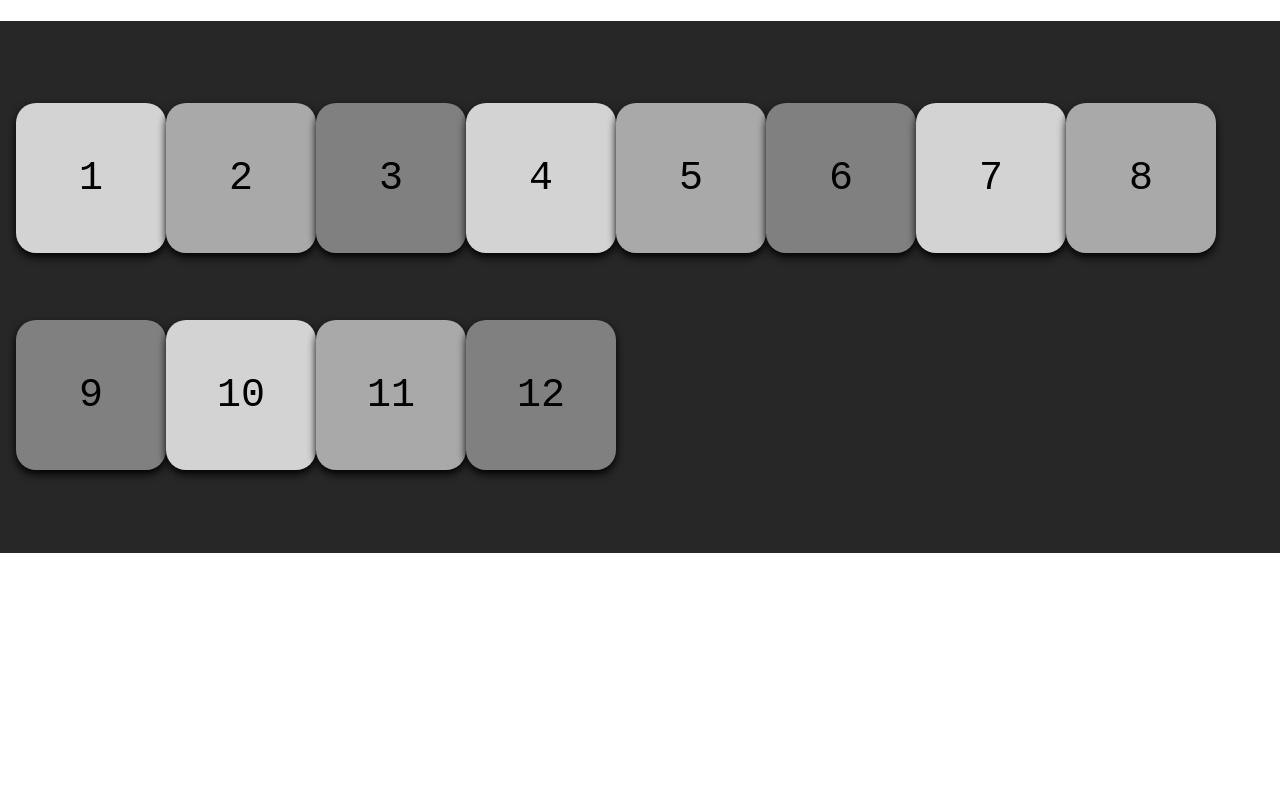
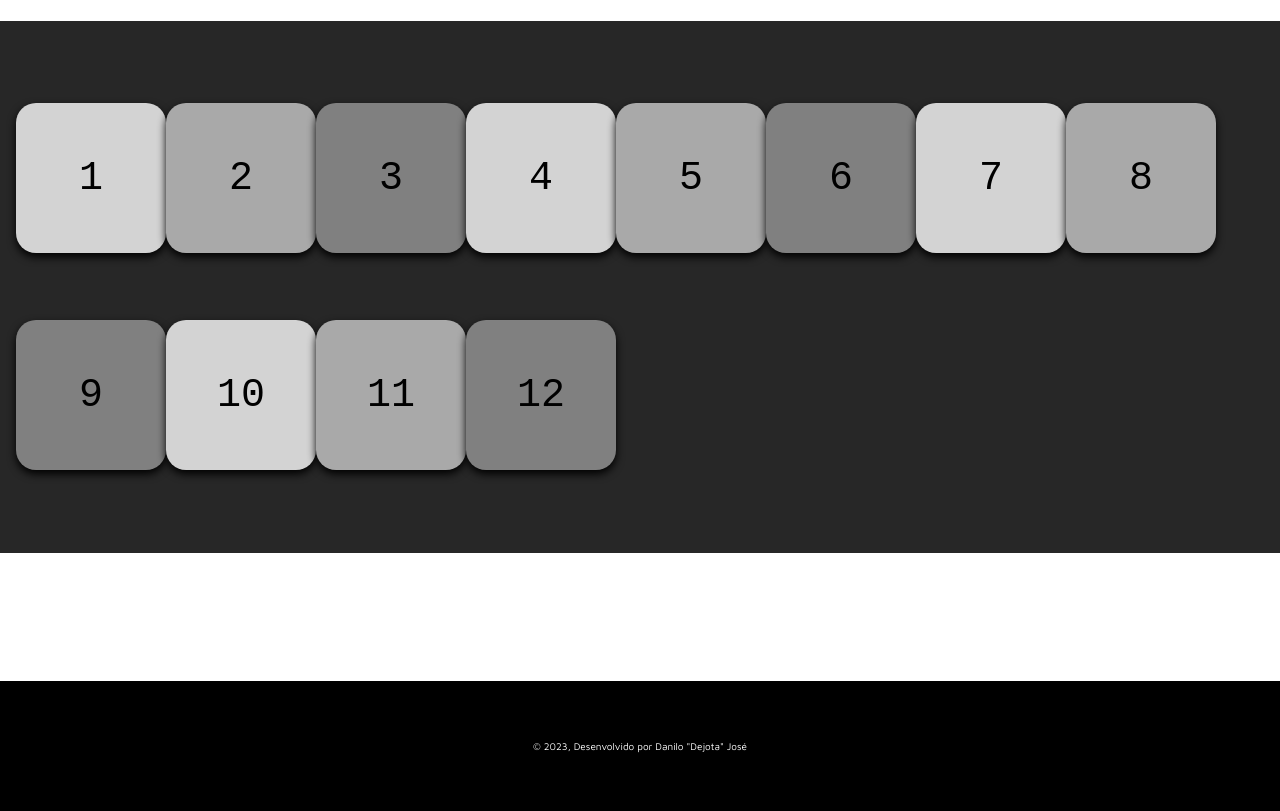
Before and after one commit to odejota/flexbox, a plain HTML site: page index.html in a window 1280 px wide. Shown: the part 10499-11310 px from the top of the page. Before the commit the page ends 11052 px from the top, so only its background shows below. Drawn offline with nearby package versions, Linux system fonts and the light colour scheme.

Commit message:
adição de footer

```diff
--- a/index.html
+++ b/index.html
@@ -27,7 +27,7 @@
     </header>
 
 
-    <p>Para melhor compreensão restaure (diminua) e maximize a janela do seu navegador.</p>
+    <p id="alert">Para melhor compreensão restaure (diminua) e maximize a janela do seu navegador.</p>
 
     <h2>Display: Habilita o Flexbox (display: flex)</h2>
 
@@ -321,5 +321,11 @@
     </main>
 
     <div class="btn"><button id="upBtn"><a href="#menu"><span class="material-symbols-outlined">expand_less</span></a></button></div>
+
+    <footer>
+        <div class="footer">
+            <p>© 2023, Desenvolvido por Danilo "Dejota" José</p>
+        </div>
+    </footer>
 </body>
 </html>
--- a/style.css
+++ b/style.css
@@ -34,7 +34,7 @@ body h3 {
     font-size: x-large;
 }
 
-body p {
+#alert {
     font-family: 'Maven Pro', sans-serif;
     color: rgb(207, 0, 0);
 }
@@ -482,3 +482,20 @@ body p {
     flex-wrap: wrap;
     align-content: space-evenly;
 }
+
+.footer {
+    background-color: black;
+    padding: 0.1%;
+    text-align: center;
+    margin: auto;
+    margin-top: 10vw;
+    font-family: 'Maven Pro', sans-serif;
+    font-size: x-small;
+    color: white;
+    height: 10vw;
+    display: flex;
+    flex-direction: row;
+    justify-content: center;
+    align-items: center;
+    flex-wrap: wrap;
+}
```
